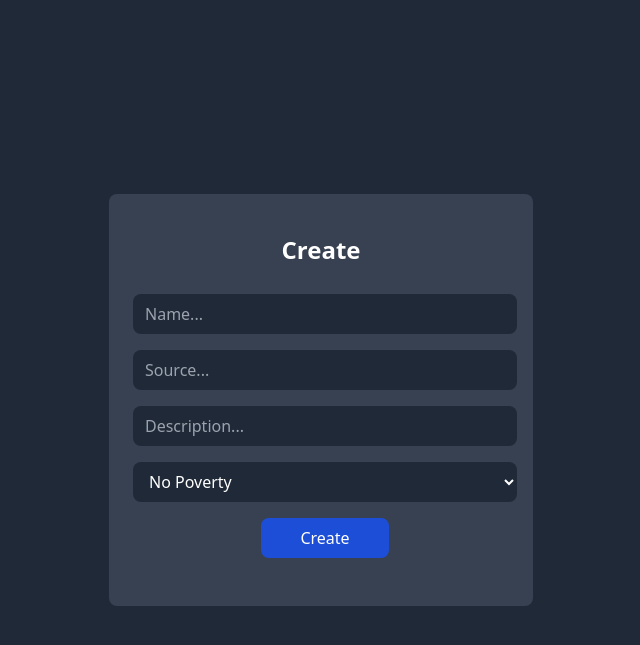
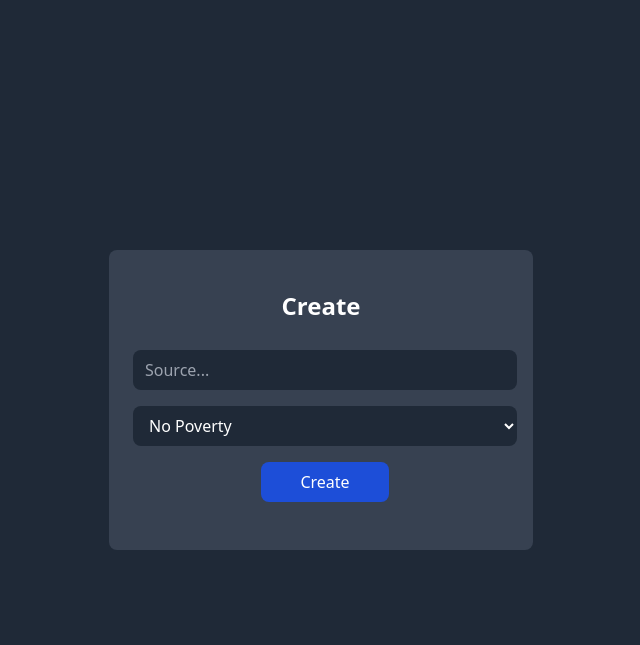
Before and after one commit to Ian4634/eduspace_api_final_version, a Django app: page /create/ in a window 1280 px wide. Shown: the top 645 px of the page, without its empty margins (319-959 px from the left). Run offline with Django 3.2, Linux system fonts and the light colour scheme.

Commit message:
made better

```diff
--- a/myapp/forms.py
+++ b/myapp/forms.py
@@ -5,7 +5,7 @@ class AddVideoForm(forms.ModelForm):
     class Meta:
         model = Video
         fields = (
-            'name',
+
             'source',
-            'descriptions'
+
         )
--- a/myapp/models.py
+++ b/myapp/models.py
@@ -7,7 +7,7 @@ class Category(models.Model):
 
 class Video(models.Model):
     id = models.AutoField(primary_key=True)
-    name = models.CharField(blank=True, max_length=1000)
-    source = models.URLField(blank = True)
-    descriptions = models.CharField(blank=True, max_length=1500)
+
+    source = models.CharField(max_length = 500, blank = True)
+
     category = models.ForeignKey(Category,on_delete=models.CASCADE)
--- a/myapp/views.py
+++ b/myapp/views.py
@@ -12,24 +12,26 @@ def index(request):
         context = {'form': AddVideoForm}
         return render(request, 'index.html', context)
     elif request.method == "POST":
-        name = request.POST['name']
         source = request.POST['source']
-        description = request.POST['description']
         category = Category.objects.get(name = request.POST['forma'])
-        Video.objects.create(name = name, source = source, descriptions = description,category = category).save()
+        Video.objects.create( source = source, category = category).save()
         return HttpResponseRedirect("?submitted=True")
     elif "submitted" in request.GET:
         return redirect(reverse('myapp:query'))
 
 
 def query(request):
-    retrieve = Video.objects.all()  # a list of objects
+    goals = Category.objects.all()
     data = []
-    for obj in retrieve:
+    for obj in goals:
+        videos_objs = obj.video_set.all()
+        source = []
+        for videos_obj in videos_objs:
+            source.append(videos_obj.source)
         data.append({
-            'name': obj.name,
-            'source': obj.source,
-            'description': obj.descriptions
+            'name':obj.name,
+            'source':source,
+            'description':''
         })
 
     return JsonResponse({"video": data})
--- a/template/index.html
+++ b/template/index.html
@@ -7,9 +7,9 @@
 </h1>
 <form method="POST" action='{% url "myapp:index" %}' class="mt-5 ml-2 flex flex-col items-center w-96" >
     {% csrf_token%}
-        <input type='text' placeholder="Name..." class="rounded-lg p-2 px-3 bg-gray-800 m-2 w-full" name='name'>
-        <input type='url' placeholder="Source..." class="rounded-lg p-2 px-3 bg-gray-800 m-2 w-full" name='source'>
-        <input type='text' placeholder="Description..." class="rounded-lg p-2 px-3 bg-gray-800 m-2 w-full" name='description'>
+        <!--<input type='text' placeholder="Name..." class="rounded-lg p-2 px-3 bg-gray-800 m-2 w-full" name='name'>-->
+        <input type='text' placeholder="Source..." class="rounded-lg p-2 px-3 bg-gray-800 m-2 w-full" name='source'>
+        <!--<input type='text' placeholder="Description..." class="rounded-lg p-2 px-3 bg-gray-800 m-2 w-full" name='description'>-->
         <select name="forma" class="rounded-lg p-2 px-3 bg-gray-800 m-2 w-full" >
             <option value="No Poverty">No Poverty</option>
             <option value="No Hunger">No Hunger</option>
```
Also changed, not shown: myproject/settings.py (+51 -46 lines), db.sqlite3, myapp/migrations/0001_initial.py.
